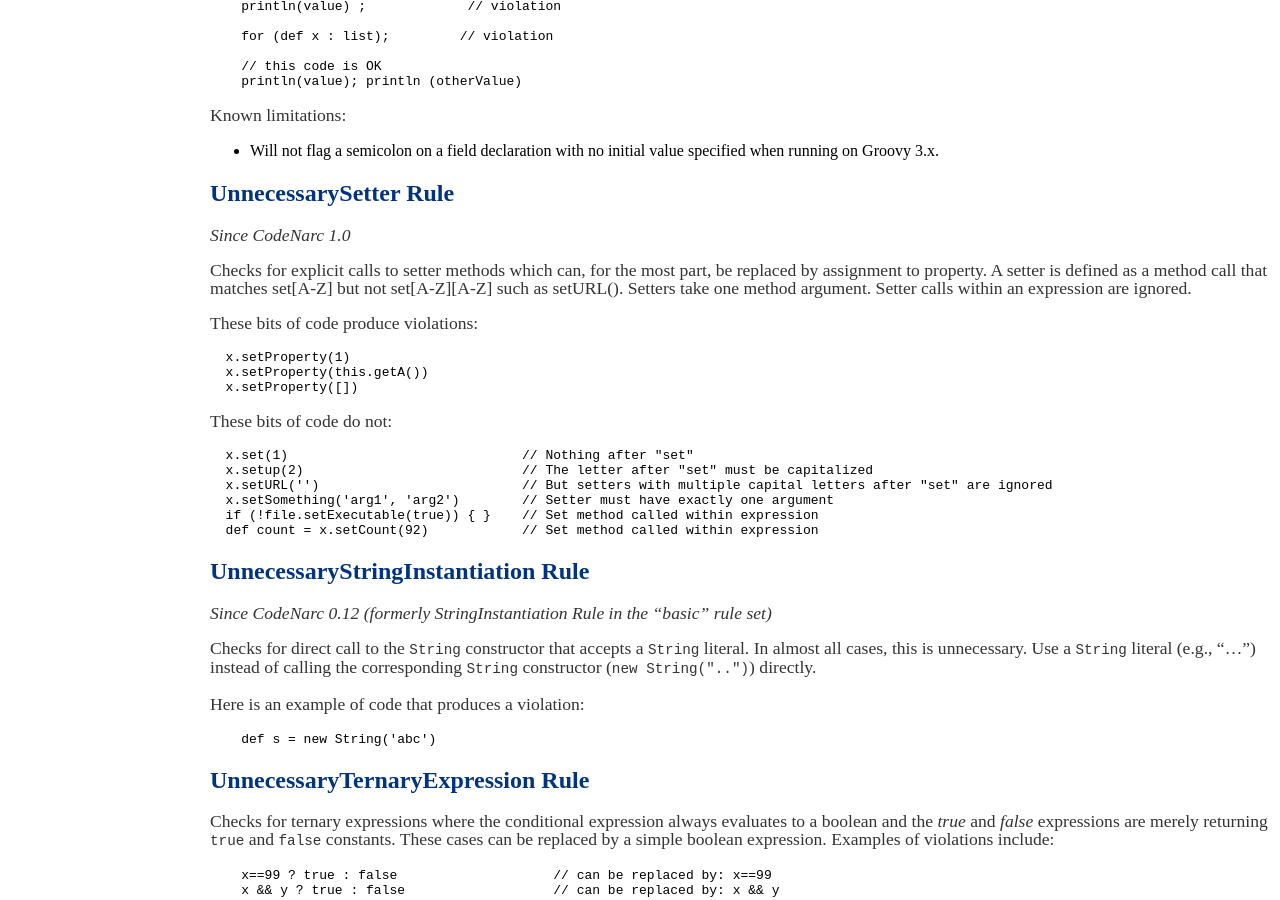
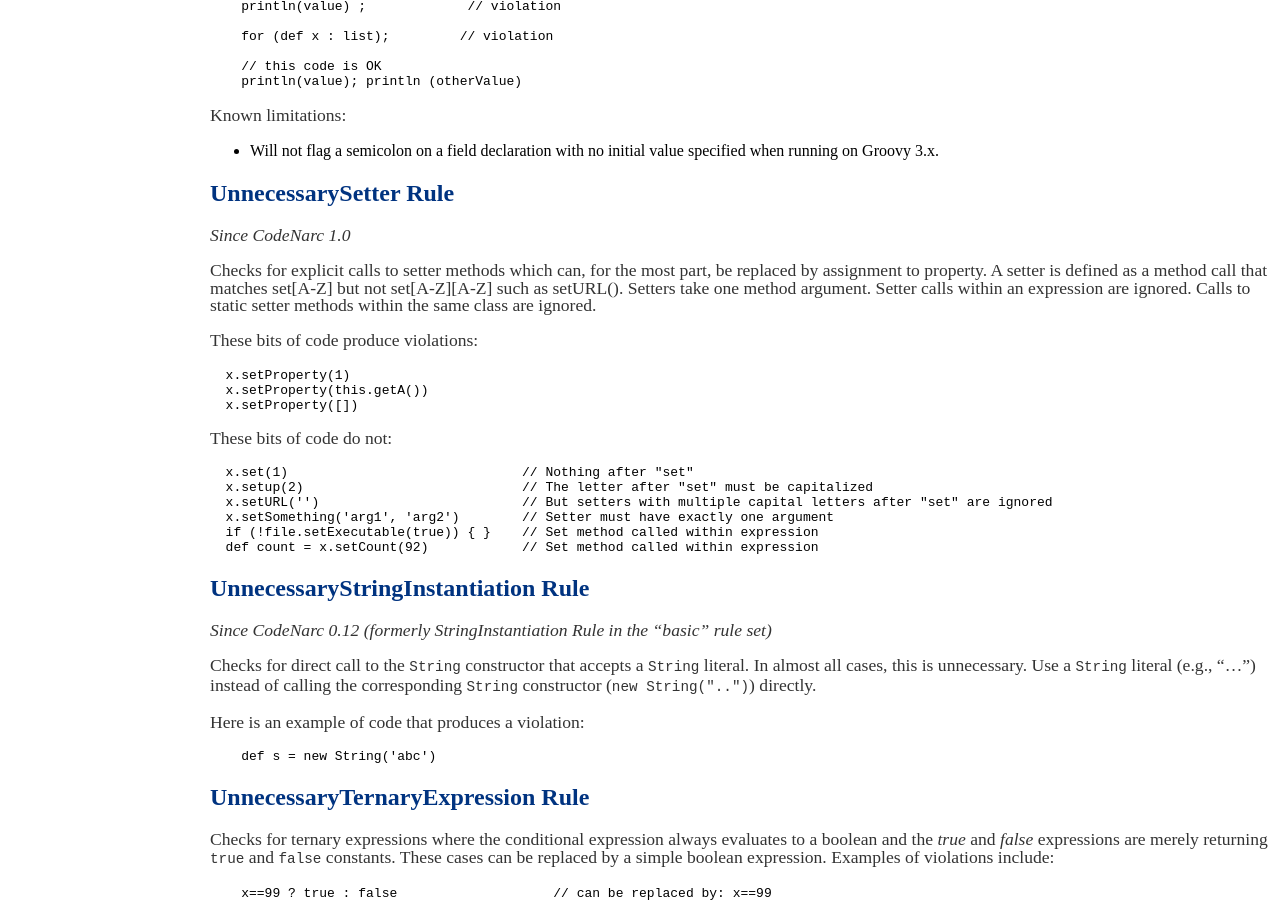
Before and after one commit to CodeNarc/CodeNarc, a Jekyll site: the page built from codenarc-rules-unnecessary.md, in a window 1280 px wide and 900 px high, scrolled down 15462 px. Built offline with Jekyll 4.4.1, drawn with Linux system fonts in a browser that asks for light colours.

Commit message:
#748: **UnnecessarySetter** rule: Skip calls to static methods in the same class.

```diff
--- a/codenarc-rules-unnecessary.md
+++ b/codenarc-rules-unnecessary.md
@@ -1057,7 +1057,8 @@ Known limitations:
 
 Checks for explicit calls to setter methods which can, for the most part, be replaced by assignment to property.
 A setter is defined as a method call that matches set[A-Z] but not set[A-Z][A-Z] such as setURL().
-Setters take one method argument. Setter calls within an expression are ignored.
+Setters take one method argument. Setter calls within an expression are ignored. Calls to static setter methods
+within the same class are ignored.
 
 These bits of code produce violations:
 
```
